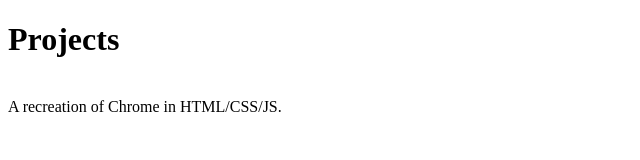
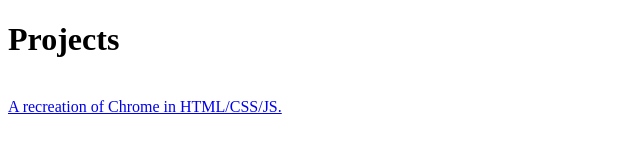
Before and after one commit to glitch128/glitch128.github.io, a plain HTML site: page index.html in a window 1280 px wide. Shown: the whole page, without its empty margins (0-640 px from the left). Drawn offline with Linux system fonts and the light colour scheme.

Commit message:
Update index.html

```diff
--- a/index.html
+++ b/index.html
@@ -9,7 +9,7 @@
     Projects
   </h1>
   <br>
-  <a htef="https://glitch128.github.io/Chrome-in-Html"></a>
-  A recreation of Chrome in HTML/CSS/JS.
+  <a href="https://glitch128.github.io/Chrome-in-Html">A recreation of Chrome in HTML/CSS/JS.</a>
+
 </body>
 </html>
```
